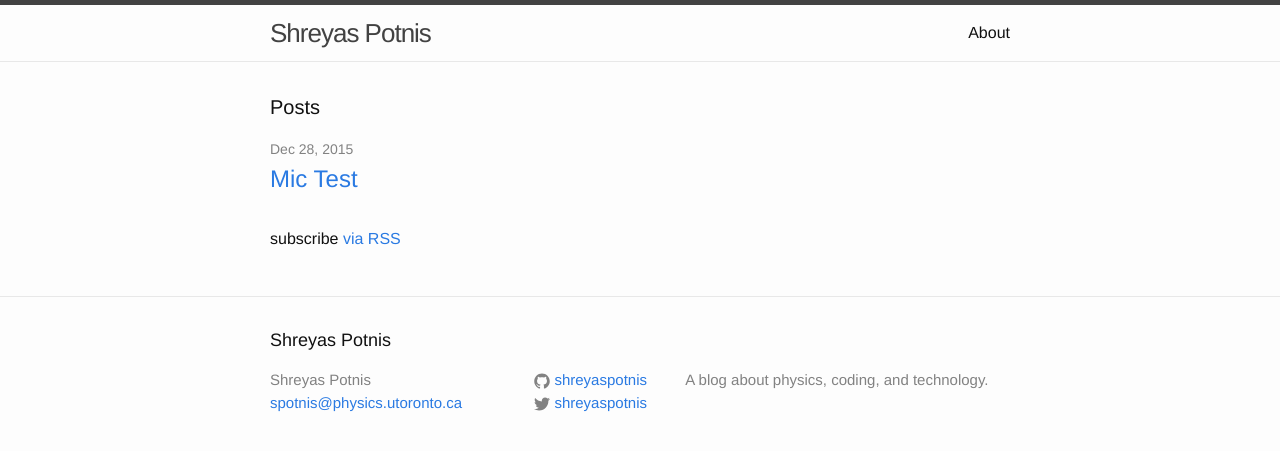
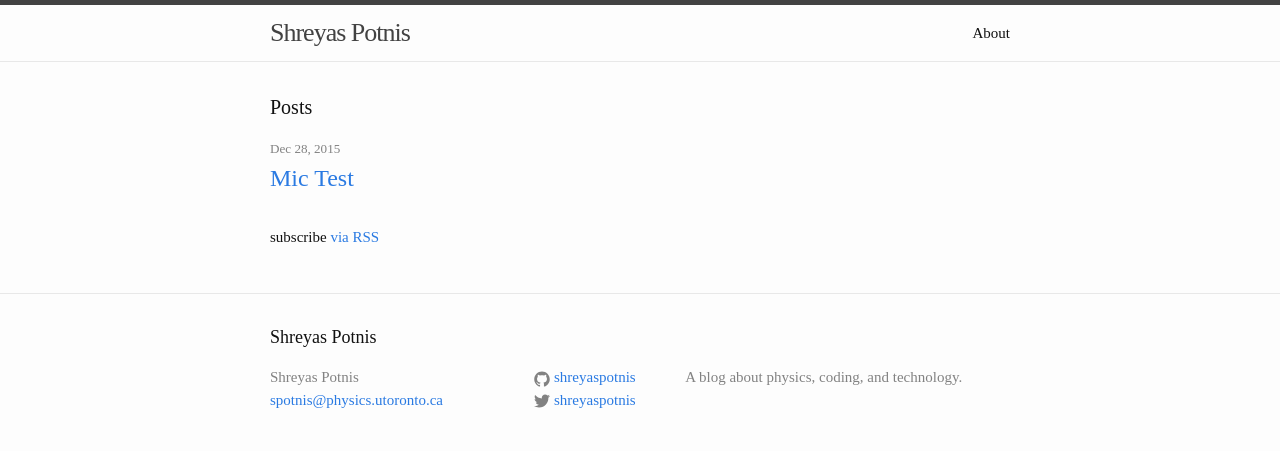
Before and after one commit to carmelom/shreyaspotnis.github.io, a Jekyll site: the page built from index.html, in a window 1280 px wide. Shown: the top 451 px of the page. Built offline with Jekyll 4.4.1, drawn with Linux system fonts in a browser that asks for light colours.

Commit message:
Changed font

```diff
--- a/_includes/head.html
+++ b/_includes/head.html
@@ -19,11 +19,13 @@
         displayMath: [ ['$$', '$$'], ["\[", "\]"] ],
         processEscapes: true,
         skipTags: ['script', 'noscript', 'style', 'textarea', 'pre', 'code']
+
       },
-      TeX: { equationNumbers: { autoNumber: "AMS" } }
+      TeX: { equationNumbers: { autoNumber: "AMS" } },
       //,
       //displayAlign: "left",
       //displayIndent: "2em"
     });
 </script>
 <script src="http://cdn.mathjax.org/mathjax/latest/MathJax.js?config=TeX-AMS_HTML" type="text/javascript"></script>
+<link href='http://fonts.googleapis.com/css?family=Merriweather' rel='stylesheet' type='text/css'>
--- a/css/main.scss
+++ b/css/main.scss
@@ -6,8 +6,9 @@
 
 
 // Our variables
-$base-font-family: "Helvetica Neue", Helvetica, Arial, sans-serif;
-$base-font-size:   16px;
+//$base-font-family: "Helvetica Neue", Helvetica, Arial, sans-serif;
+$base-font-family: 'Merriweather, Garamond';
+$base-font-size:   15px;
 $base-font-weight: 400;
 $small-font-size:  $base-font-size * 0.875;
 $base-line-height: 1.5;
```
